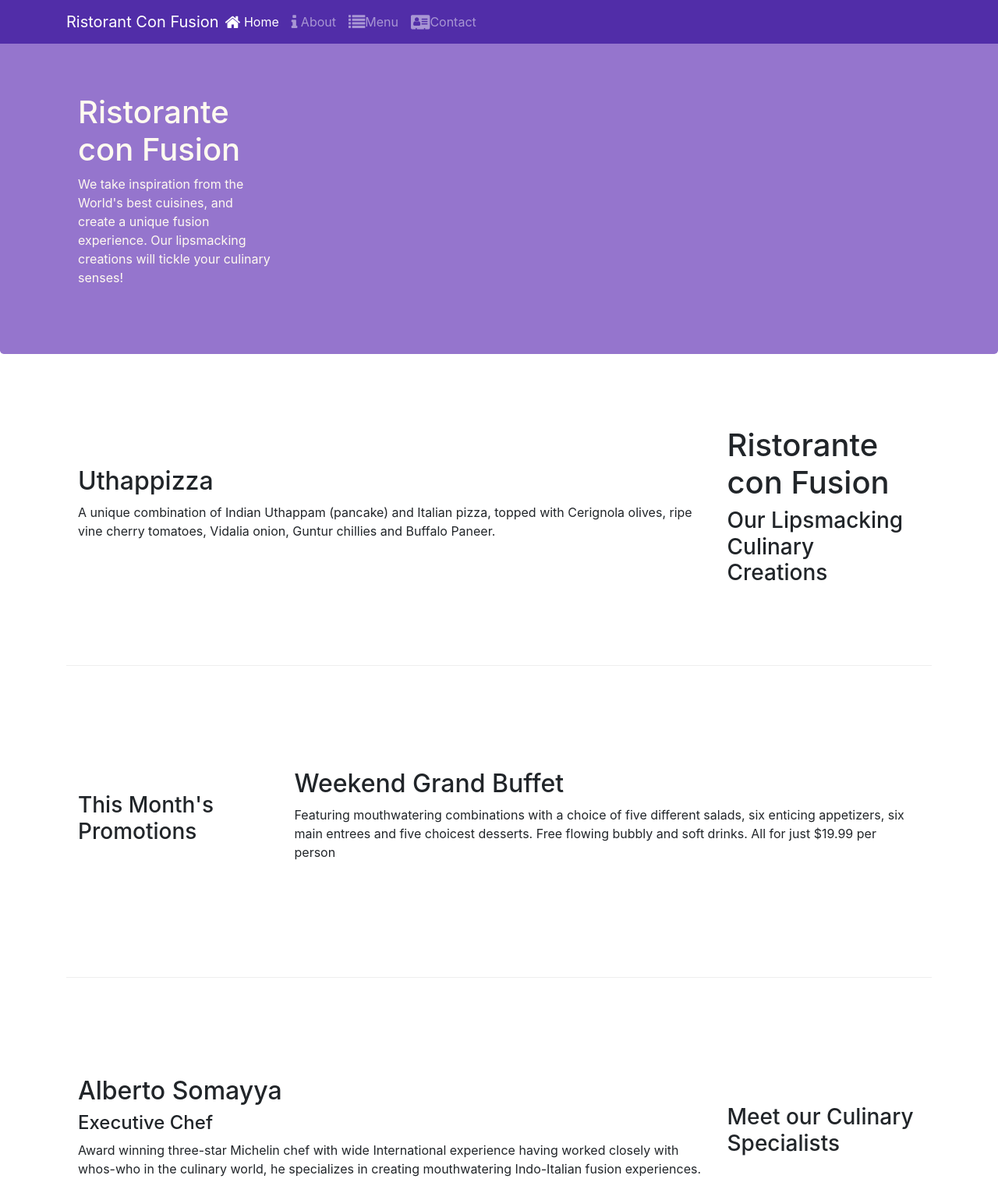
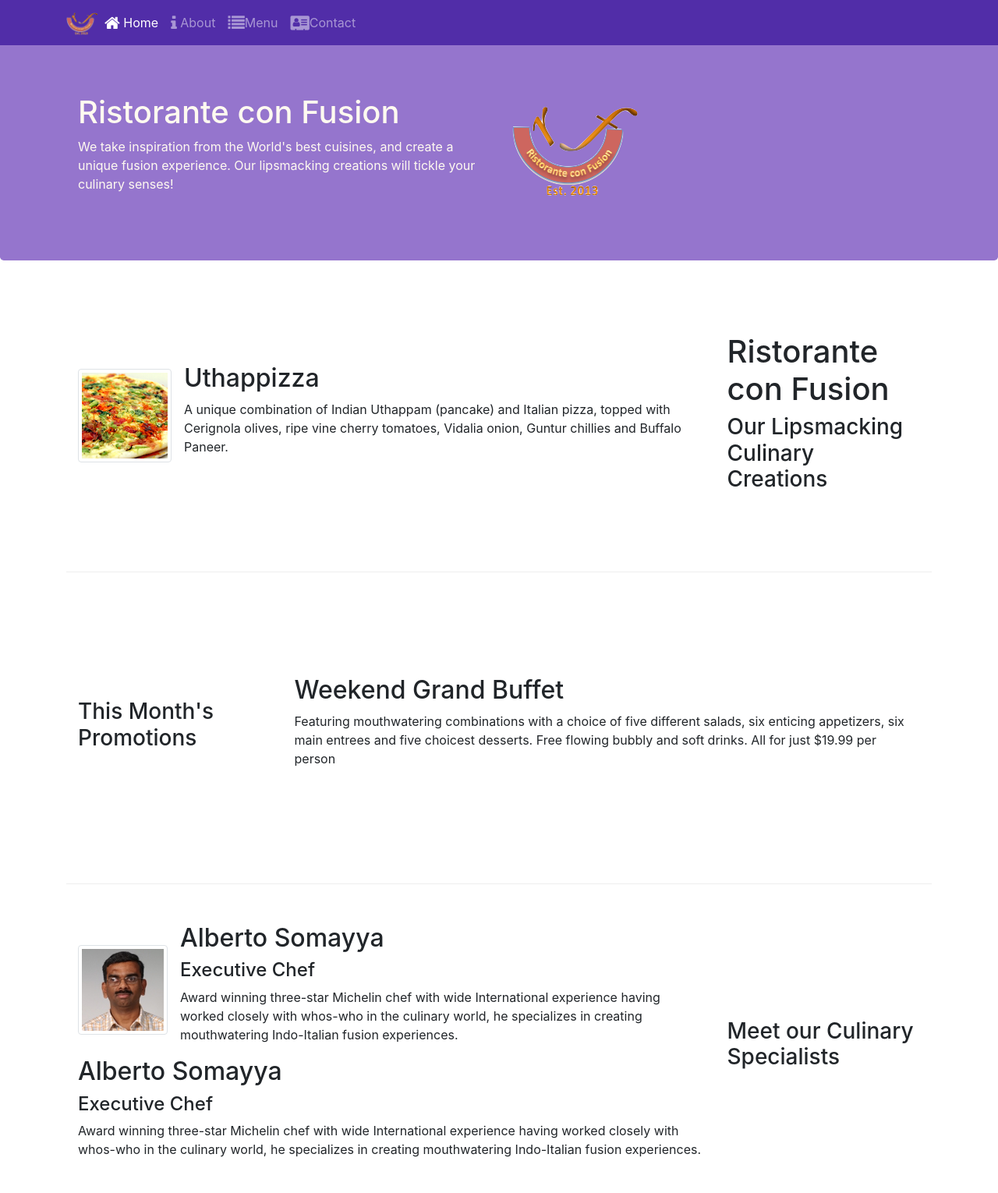
Before and after one commit to Tassany/Bootstrap-project, a website: page index.html in a window 1280 px wide. Shown: the top 1530 px of the page at 78% size. Drawn offline with nearby package versions, Linux system fonts and the light colour scheme.

Commit message:
imagens and media

```diff
--- a/index.html
+++ b/index.html
@@ -21,7 +21,7 @@
             <button class="navbar-toggler" type="button" data-toggle="collapse" data-target="#Navbar">
                 <spa class="navbar-toggler-icon"></spa>
             </button>
-            <a class="navbar-brand mr-auto" href="./index.html">Ristorant Con Fusion</a>
+            <a class="navbar-brand mr-auto" href="./index.html"> <img src="img/logo.png" height="30" width="41"> </a>
             <div class="collapse navbar-collapse" id="Navbar">
                 <ul class="navbar-nav mr-auto">
                     <li class="nav-item active"><a class="nav-link" href="#"><span class="fa fa-home fa-lg"></span> Home</a></li>
@@ -35,12 +35,12 @@
     <header class="jumbotron">
         <div class="container">
             <div class="row row-header">
-                <div class="col-12 col-sm-4 col-md-3">
+                <div class="col-12 col-sm-6">
                     <h1>Ristorante con Fusion</h1>
                     <p>We take inspiration from the World's best cuisines, and create a unique fusion experience. Our lipsmacking creations will tickle your culinary senses!</p>
                 </div>
-                <div class="col-12 col-sm ">
-
+                <div class="col-12 col-sm align-self-center">
+                    <img src="img/logo.png" class="img-fluid">
                 </div>
             </div>
         </div>
@@ -53,8 +53,14 @@
                 <h3>Our Lipsmacking Culinary Creations</h3>
             </div>
             <div class="col col-sm order-sm-first col-md">
-                <h2>Uthappizza</h2>
-                <p>A unique combination of Indian Uthappam (pancake) and Italian pizza, topped with Cerignola olives, ripe vine cherry tomatoes, Vidalia onion, Guntur chillies and Buffalo Paneer.</p>
+                <div class="media">
+                    <img class="d-flex mr-3 img-thumbnail align-self-center" src="img/uthappizza.png" alt="uthappizza">
+                    <div class="media-body">
+                        <h2 class="mt-0">Uthappizza</h2>
+                        <p>A unique combination of Indian Uthappam (pancake) and Italian pizza, topped with Cerignola olives, ripe vine cherry tomatoes, Vidalia onion, Guntur chillies and Buffalo Paneer.</p>
+                    </div>
+                </div>
+
             </div>
         </div>
 
@@ -74,6 +80,16 @@
                 <h3>Meet our Culinary Specialists</h3>
             </div>
             <div class="col col-sm order-sm-first col-md">
+                <div class="media">
+                    <img class="d-flex mr-3 img-thumbnail align-self-center" src="img/alberto.png" alt="alberto">
+                    <div class="media-body">
+                        <h2 class="mt-0">Alberto Somayya</h2>
+                        <h4>Executive Chef</h4>
+                        <p>Award winning three-star Michelin chef with wide International experience having worked closely with whos-who in the culinary world, he specializes in creating mouthwatering Indo-Italian fusion experiences. </p>
+
+                    </div>
+
+                </div>
                 <h2>Alberto Somayya</h2>
                 <h4>Executive Chef</h4>
                 <p>Award winning three-star Michelin chef with wide International experience having worked closely with whos-who in the culinary world, he specializes in creating mouthwatering Indo-Italian fusion experiences. </p>
```
Also changed, not shown: aboutus.html (+7 -4 lines), contactus.html (+3 -2 lines), img/alberto.png (added), img/buffet.png (added), img/logo.png (added), img/uthappizza.png (added), 1 other file.
